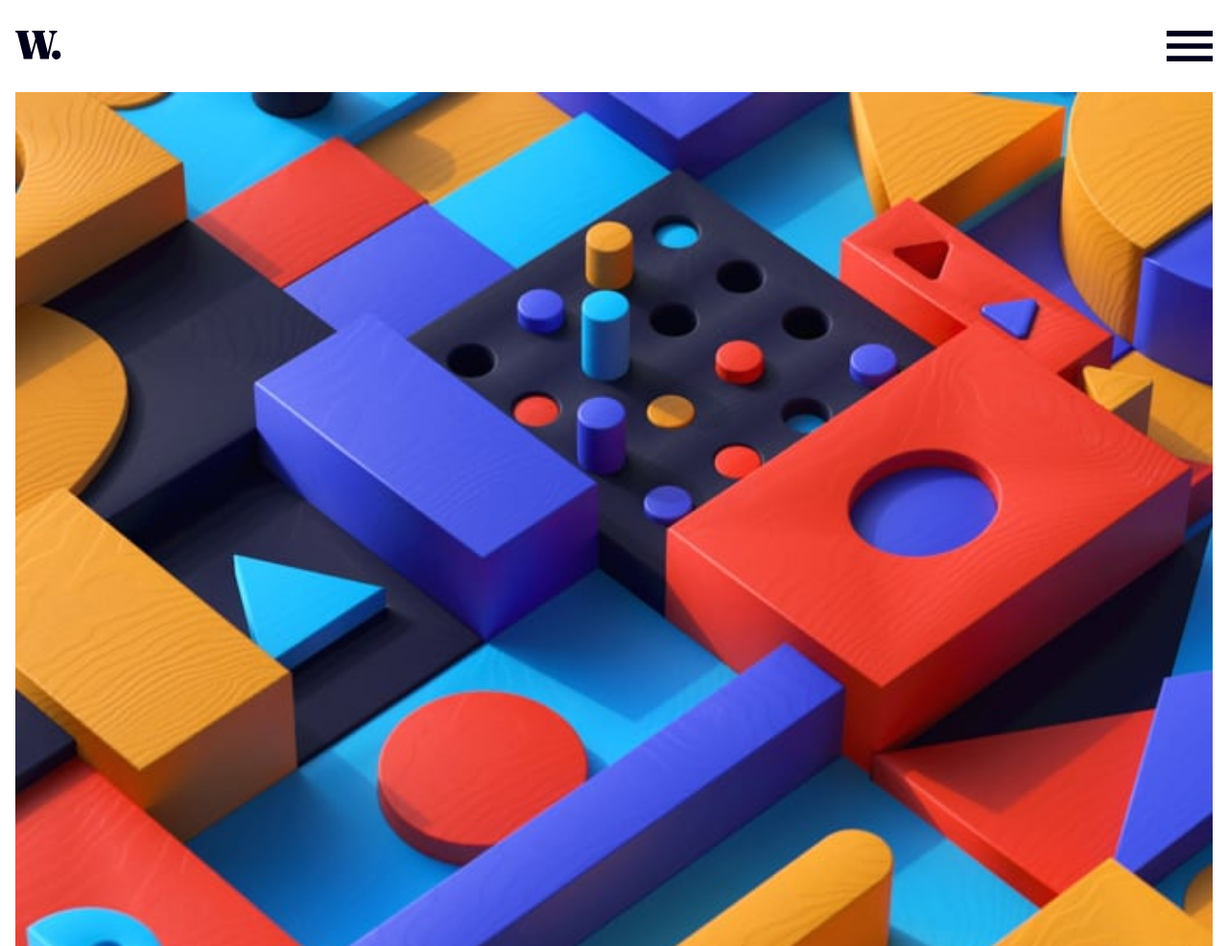
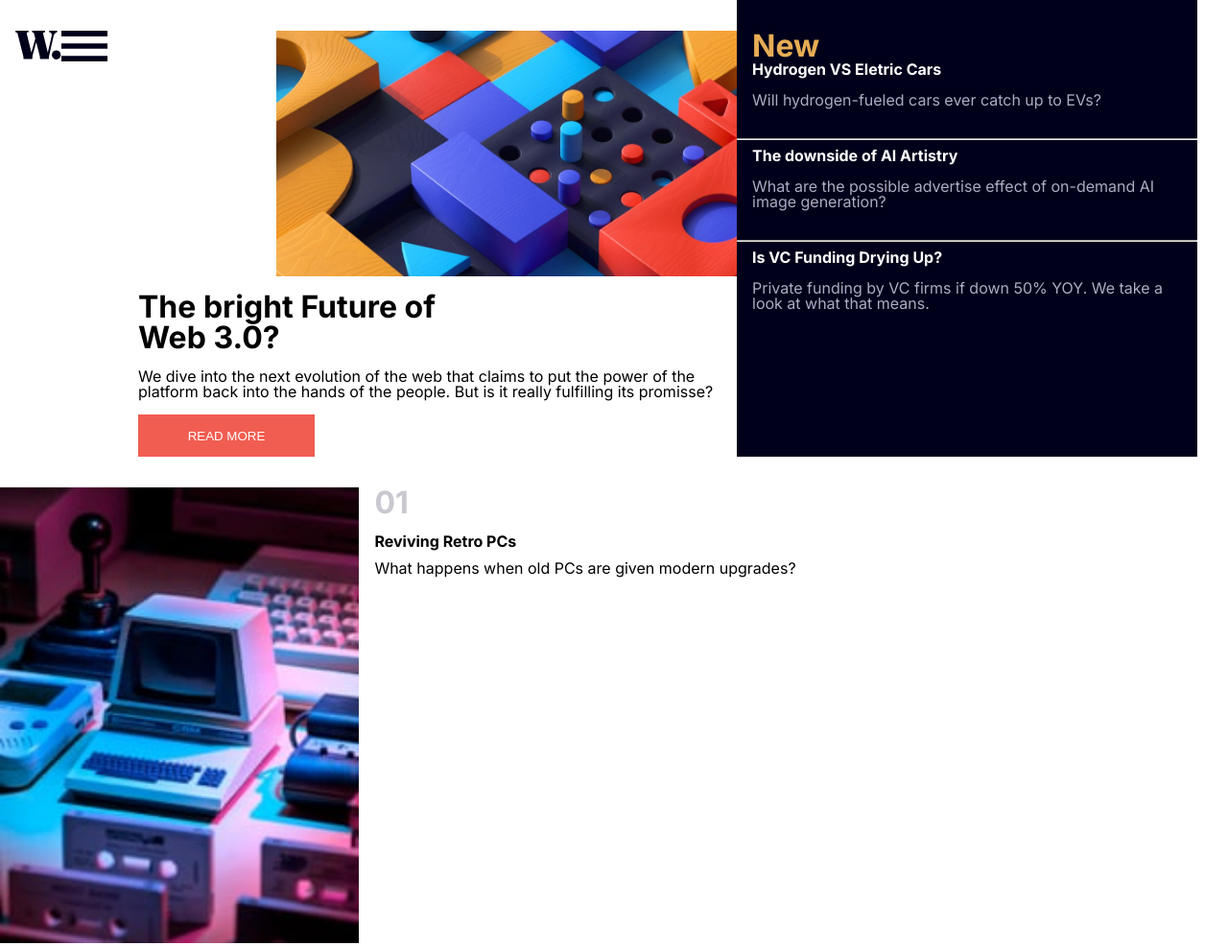
Before and after one commit to gabrielestefono/pagina_noticias, a plain HTML site: page index.html in a window 1280 px wide. Shown: the top 986 px of the page at 96% size. Drawn offline with Linux system fonts and the light colour scheme.

Commit message:
Nono commit

```diff
--- a/assets/css/container.css
+++ b/assets/css/container.css
@@ -1,5 +1,8 @@
 .container__image{
     width: calc(100vw - 2rem);
+    height: 18rem;
+    background-image: url(../img/image-web-3-mobile.jpg);
+    background-size: cover;
     margin: 2rem auto 0 auto;
     display: block;
 }
@@ -30,3 +33,33 @@
 .container__read-more:hover{
     background-color: rgb(0, 0, 26);
 }
+
+
+@media screen and (min-width: 1024px){
+    .container{
+        display: flex;
+        flex-wrap: wrap;
+        width: calc((100vw / 8) * 4);
+        margin: 0;
+    }
+
+    .container__image{
+        width: calc(100vw / 2);
+        height: 16rem;
+        margin-left: calc(100vw / 8);
+        background-image: url(../img/image-web-3-desktop.jpg);
+        background-size: cover;
+    }
+
+    .container__title{
+        width: calc(100vw / 4);
+    }
+
+    .container__text{
+
+    }
+
+    .container__read-more{
+
+    }
+}
--- a/assets/css/new.css
+++ b/assets/css/new.css
@@ -2,7 +2,6 @@
     background-color: rgb(0, 0, 26);
     display: flex;
     flex-direction: column;
-    width: 92%;
     margin: 2rem auto 0 auto;
 }
 
@@ -40,3 +39,10 @@
     margin-left: 1rem;
     margin-right: 1rem;
 }
+
+@media screen and (min-width: 1024px){
+    .new{
+        width: calc((100vw / 8) * 3);
+        margin:0;
+    }
+}
--- a/index.html
+++ b/index.html
@@ -12,13 +12,13 @@
     <link href="https://fonts.googleapis.com/css2?family=Inter:wght@400;700;800&display=swap" rel="stylesheet">
     <title>News Page</title>
 </head>
-<body>
+<body class="grid">
     <header class="header">
         <div class="header__logo"></div>
         <div class="header__hamburger" id="menu"></div>
     </header>
     <section class="container">
-        <img src="assets/img/image-web-3-mobile.jpg" alt="" class="container__image">
+        <div src="assets/img/image-web-3-mobile.jpg" alt="" class="container__image"> </div>
         <h1 class="container__title">The bright Future of Web 3.0?</h1>
         <p class="container__text">We dive into the next evolution of the web that claims to put the power of the platform back into the hands of the people. But is it really fulfilling its promisse?</p>
         <button class="container__read-more">READ MORE</button>
--- a/style.css
+++ b/style.css
@@ -7,3 +7,8 @@
 body{
     font-family: 'Inter', sans-serif;
 }
+
+.grid{
+    display: flex;
+    flex-wrap: wrap;
+}
```
